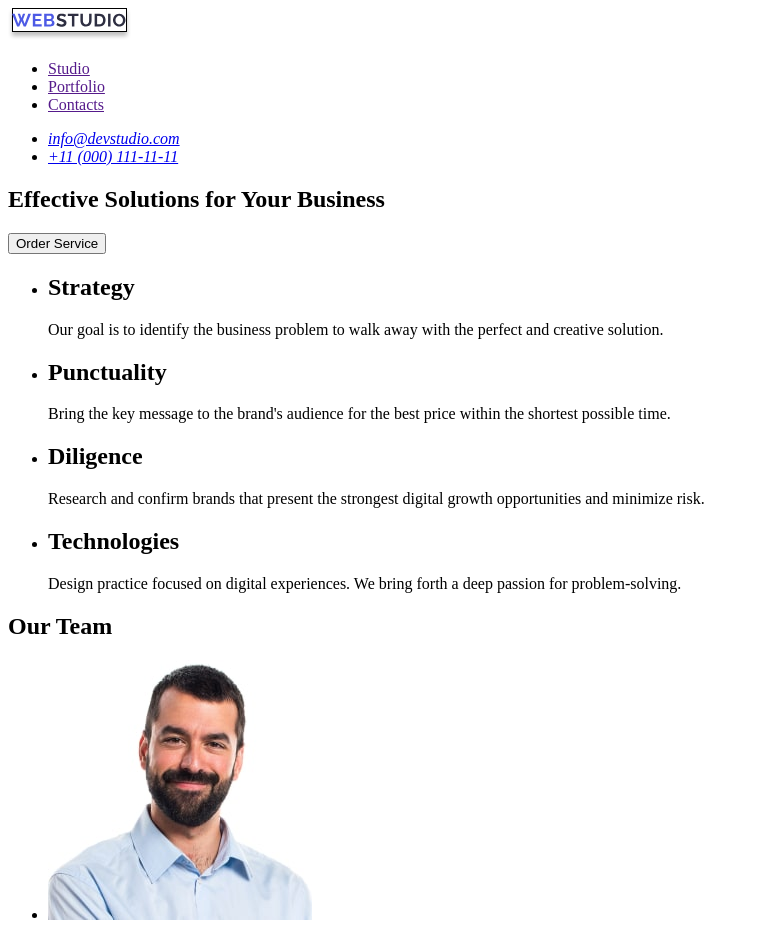
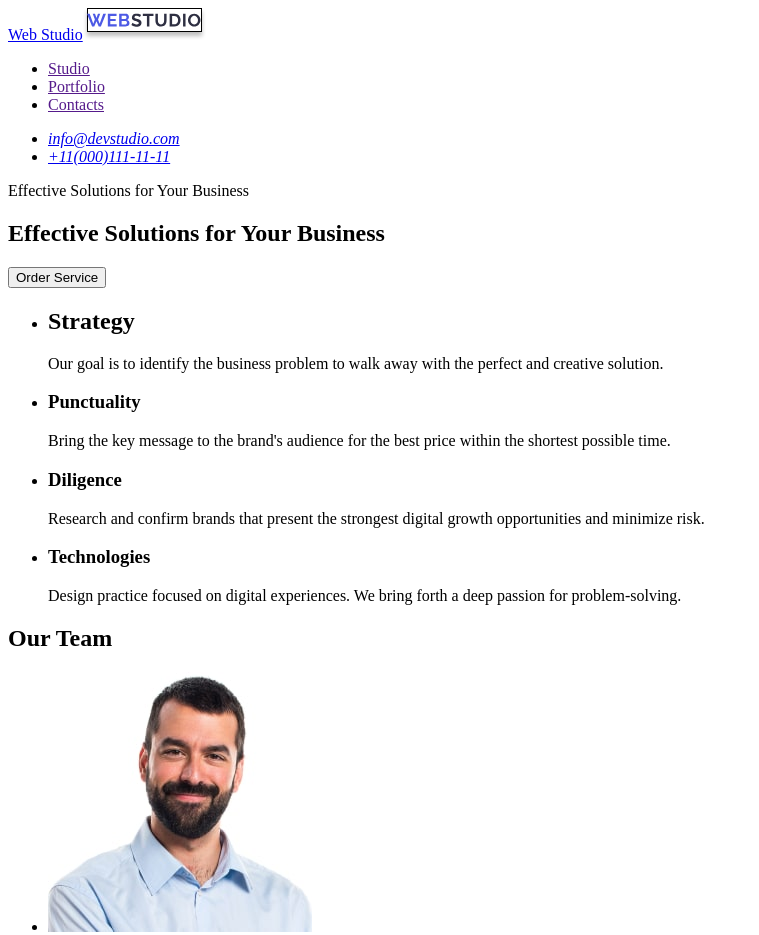
Before and after one commit to Samolyb/goit-markup-hw-01, a plain HTML site: page index.html in a window 1280 px wide. Shown: the top 935 px of the page, without its empty margins (0-759 px from the left). Drawn offline with Linux system fonts and the light colour scheme.

Commit message:
Homework 1 update file

```diff
--- a/index.html
+++ b/index.html
@@ -8,7 +8,7 @@
 <body>
     <header>
         <nav>
-        <a href=""><img src="./images/Logo.svg" alt="sait logo"></a>
+        <a href="./index.html">Web Studio<img src="./images/Logo.svg" alt="sait logo"></a>
         <ul>
             <li>
                 <a href="">Studio</a>
@@ -24,14 +24,16 @@
         <address>
         <ul>
             <li>
-                <a href="info@devstudio.com">info@devstudio.com</a>
+                <a href="mailto:info@devstudio.com">info@devstudio.com</a>
             </li>
-            <li><a href="tel:+11(000)111-11-11">+11 (000) 111-11-11</a></li>
+            <li><a href="tel:+11(000)111-11-11">+11(000)111-11-11</a></li>
         </ul>
         </address>
     </header>
     <main>
         <section>
+            Effective Solutions
+                for Your Business
             <h1>Effective Solutions
                 for Your Business</h1>
                 <button type="button">Order Service</button>
@@ -44,15 +46,15 @@
                         problem to walk away with the perfect and creative solution.</p>
                 </li>
                 <li>
-                    <h2>Punctuality</h2>
+                    <h3>Punctuality</h3>
                     <p>Bring the key message to the brand's audience for the best price within the shortest possible time.</p>
                 </li>
                 <li>
-                    <h2>Diligence</h2>
+                    <h3>Diligence</h3>
                     <p>Research and confirm brands that present the strongest digital growth opportunities and minimize risk.</p>
                 </li>
                 <li>
-                    <h2>Technologies</h2>
+                    <h3>Technologies</h3>
                     <p>Design practice focused on digital experiences. We bring forth a deep passion for problem-solving.</p>
                 </li>
             </ul>
@@ -88,7 +90,7 @@
         </section>
     </main>
     <footer>
-       <h2>Web Studio</h2>
+       <a href="./index.html">WebStudio</a>
        <p>Increase the flow of customers and sales for your business with digital marketing & growth solutions.</p>
     </footer>
 </body>
```
